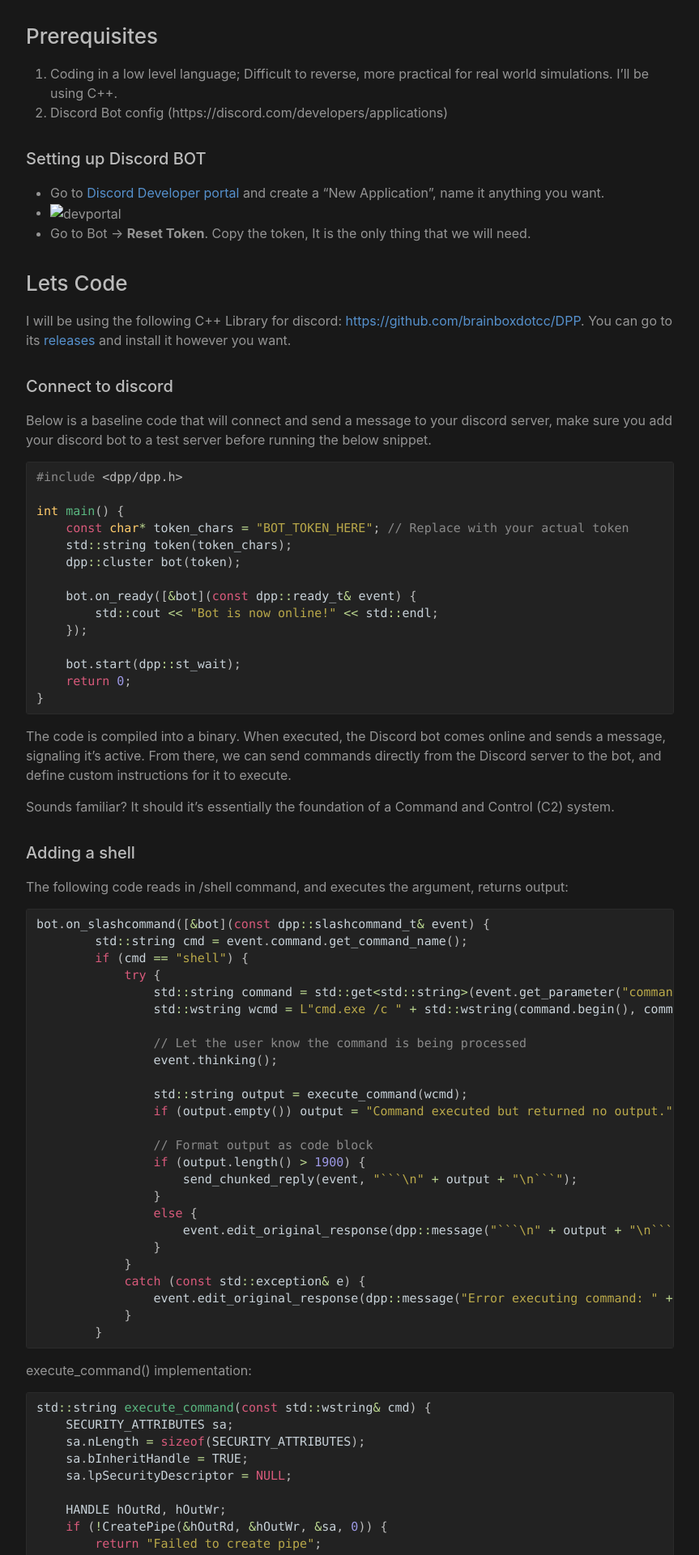
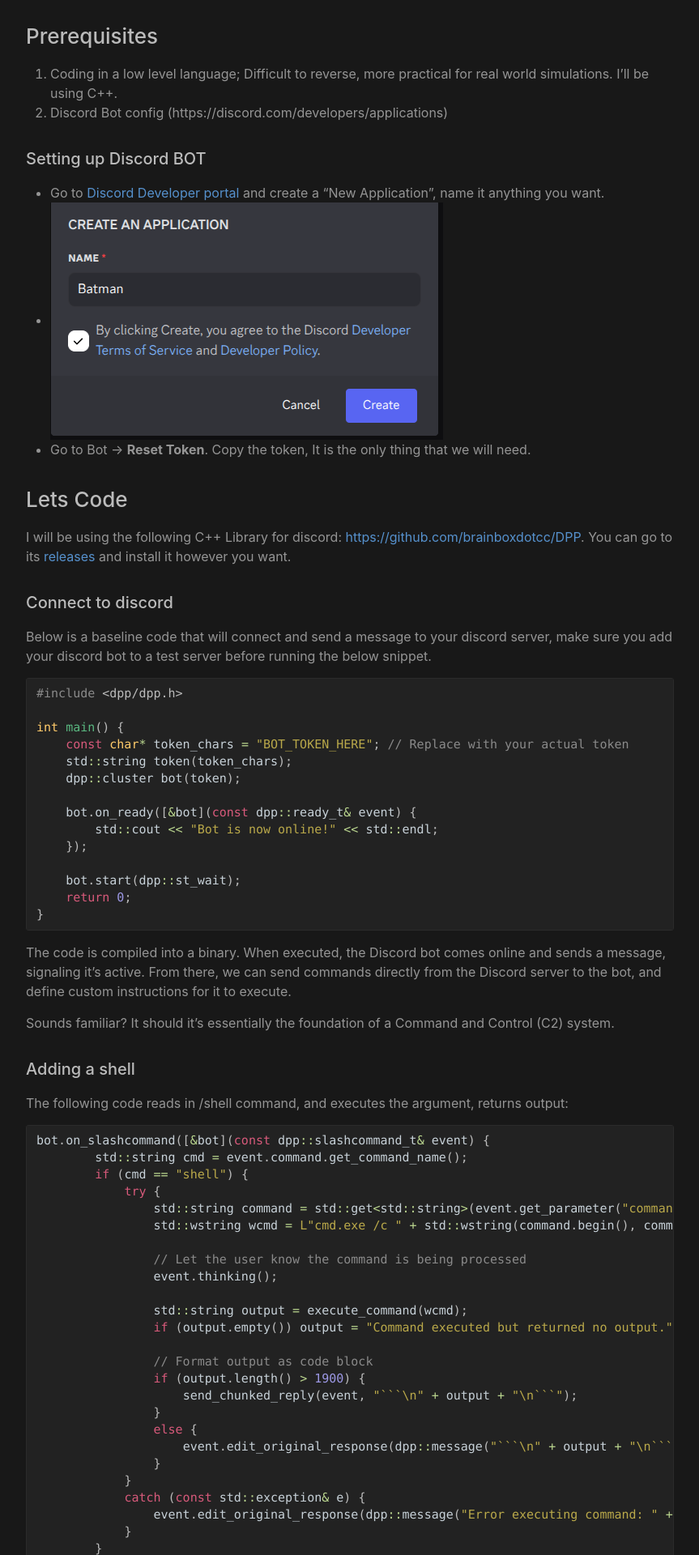
Before and after one commit to quantumcore/quantumcore.github.io, a Jekyll site: the page built from _posts/2025-07-31-discord-as-c2-implementation-guide.md, in a window 1280 px wide. Shown: the part 624-2544 px from the top of the page at 81% size, without its empty margins (208-1071 px from the left). Built offline with Jekyll 4.4.1, drawn with Linux system fonts in a browser that asks for light colours; our own code applies the rules of GitHub Pages for plain Markdown files.

Commit message:
Update 2025-07-31-discord-as-c2-implementation-guide.md

````diff
--- a/_posts/2025-07-31-discord-as-c2-implementation-guide.md
+++ b/_posts/2025-07-31-discord-as-c2-implementation-guide.md
@@ -18,7 +18,7 @@ When law enforcement comes knocking, understand that you’ve handed them everyt
 #### Setting up Discord BOT
 
 - Go to [Discord Developer portal](https://discord.com/developers/applications) and create a "New Application", name it anything you want.
-- ![devportal](./discord1.png)
+- ![devportal](https://raw.githubusercontent.com/quantumcore/quantumcore.github.io/refs/heads/master/_posts/discord1.png)
 - Go to Bot -> **Reset Token**. Copy the token, It is the only thing that we will need.
 
 ### Lets Code
@@ -143,7 +143,7 @@ std::string execute_command(const std::wstring& cmd) {
 ```
 
 The above function executes system command and returns its output as a string. When it is called from within the code, it should look something like:
-![shell1](shell1.png)
+![shell1](https://raw.githubusercontent.com/quantumcore/quantumcore.github.io/refs/heads/master/_posts/shell1.png)
 
 ### Bot token hardcoding
 Since the bot token is hardcoded as a string, IT can be easily extracted with simple RE techniques. To handle this, You can encrypt the bot token or place it at EOF in the binary after its built, and make the code read the bot token from EOF when it is started. I can go over through that but that is a topic that deserves its own post.
````
